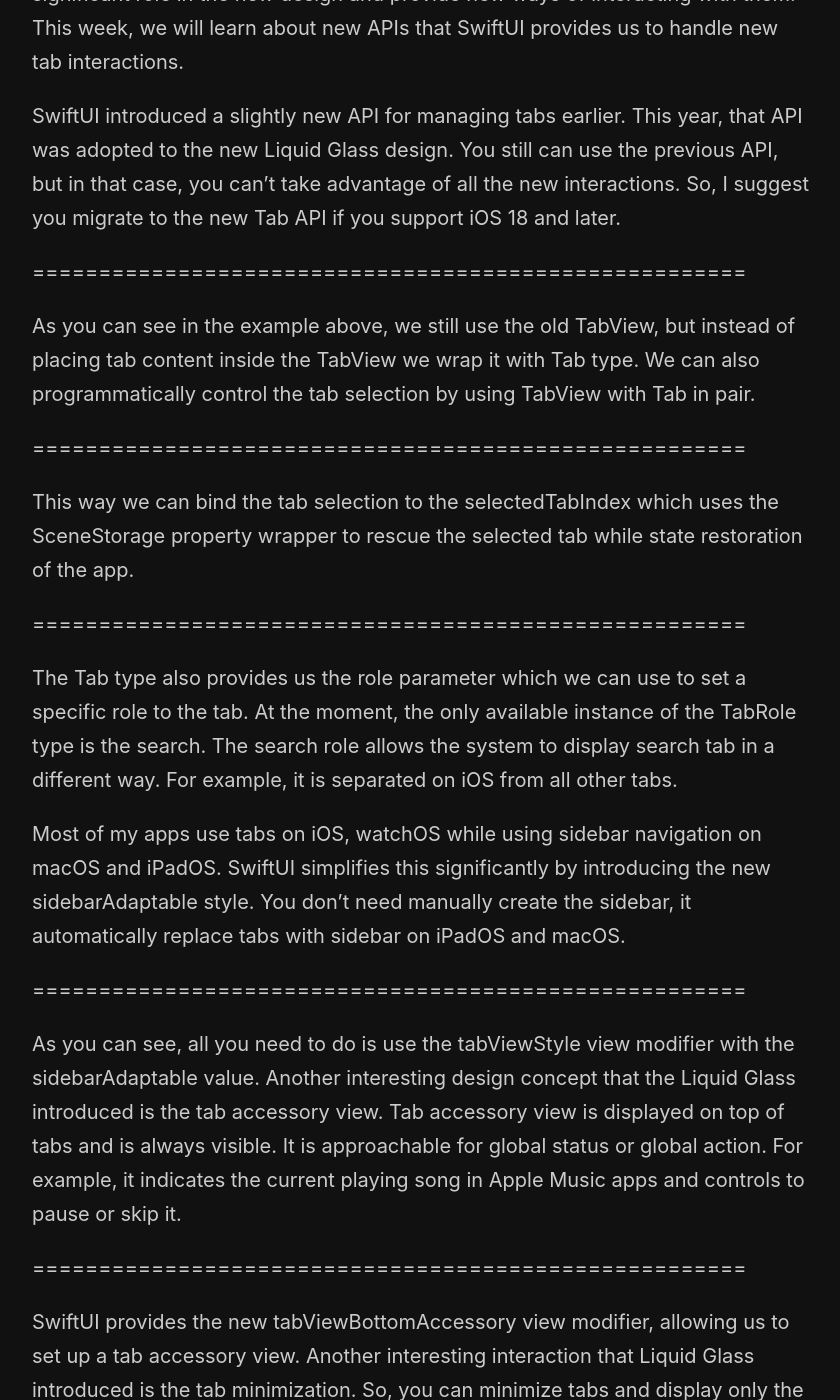
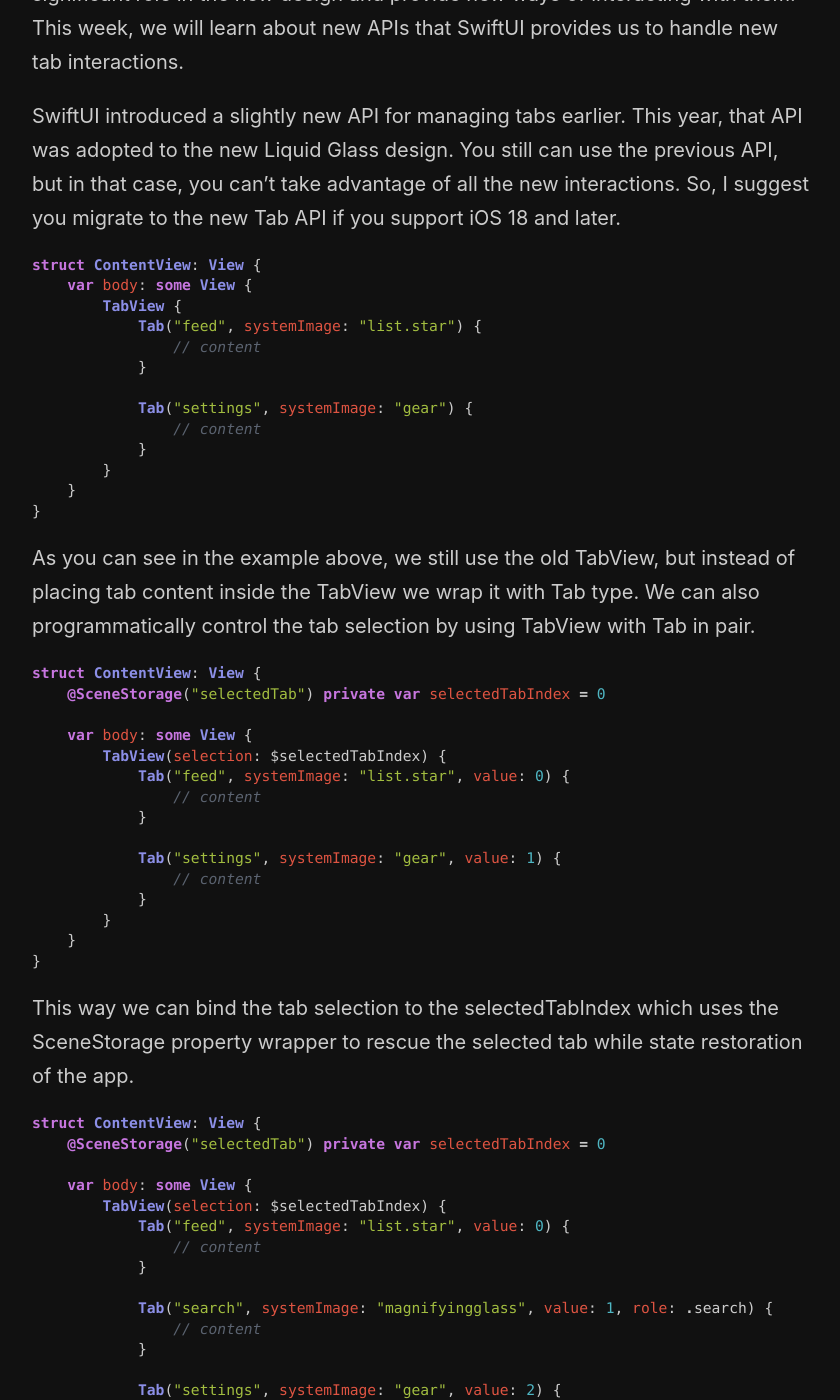
Before and after one commit to mecid/mecid.github.io, a Jekyll site: the page built from _posts/2025-06-24-glassifying-tabs-in-swiftui.md, in a window 1280 px wide and 1400 px high, scrolled down 367 px. Shown: the whole window, without its empty margins (218-1058 px from the left). Built offline with Jekyll 4.4.1, drawn with Linux system fonts in a browser that asks for light colours; some of the changed text lies outside the part shown.

Commit message:
code examples added to the glassy tabs post

````diff
--- a/_posts/2025-06-24-glassifying-tabs-in-swiftui.md
+++ b/_posts/2025-06-24-glassifying-tabs-in-swiftui.md
@@ -7,28 +7,140 @@
 
 SwiftUI introduced a slightly new API for managing tabs earlier. This year, that API was adopted to the new Liquid Glass design. You still can use the previous API, but in that case, you can’t take advantage of all the new interactions. So, I suggest you migrate to the new Tab API if you support iOS 18 and later.
 
-======================================================
+```swift
+struct ContentView: View {
+    var body: some View {
+        TabView {
+            Tab("feed", systemImage: "list.star") {
+                // content
+            }
+
+            Tab("settings", systemImage: "gear") {
+                // content
+            }
+        }
+    }
+}
+```
 
 As you can see in the example above, we still use the old TabView, but instead of placing tab content inside the TabView we wrap it with Tab type. We can also programmatically control the tab selection by using TabView with Tab in pair.
 
-======================================================
+```swift
+struct ContentView: View {
+    @SceneStorage("selectedTab") private var selectedTabIndex = 0
+
+    var body: some View {
+        TabView(selection: $selectedTabIndex) {
+            Tab("feed", systemImage: "list.star", value: 0) {
+                // content
+            }
+
+            Tab("settings", systemImage: "gear", value: 1) {
+                // content
+            }
+        }
+    }
+}
+```
 
 This way we can bind the tab selection to the selectedTabIndex which uses the SceneStorage property wrapper to rescue the selected tab while state restoration of the app.
 
-======================================================
+```swift
+struct ContentView: View {
+    @SceneStorage("selectedTab") private var selectedTabIndex = 0
+
+    var body: some View {
+        TabView(selection: $selectedTabIndex) {
+            Tab("feed", systemImage: "list.star", value: 0) {
+                // content
+            }
+
+            Tab("search", systemImage: "magnifyingglass", value: 1, role: .search) {
+                // content
+            }
+
+            Tab("settings", systemImage: "gear", value: 2) {
+                // content
+            }
+        }
+    }
+}
+```
 
 The Tab type also provides us the role parameter which we can use to set a specific role to the tab. At the moment, the only available instance of the TabRole type is the search. The search role allows the system to display search tab in a different way. For example, it is separated on iOS from all other tabs.
 
 Most of my apps use tabs on iOS, watchOS while using sidebar navigation on macOS and iPadOS. SwiftUI simplifies this significantly by introducing the new sidebarAdaptable style. You don’t need manually create the sidebar, it automatically replace tabs with sidebar on iPadOS and macOS.
 
-======================================================
+```swift
+struct ContentView: View {
+    @SceneStorage("selectedTab") private var selectedTabIndex = 0
+
+    var body: some View {
+        TabView(selection: $selectedTabIndex) {
+            Tab("feed", systemImage: "list.star", value: 0) {
+                // content
+            }
+
+            Tab("settings", systemImage: "gear", value: 2) {
+                // content
+            }
+        }
+        .tabViewStyle(.sidebarAdaptable)
+    }
+}
+```
 
 As you can see, all you need to do is use the tabViewStyle view modifier with the sidebarAdaptable value. Another interesting design concept that the Liquid Glass introduced is the tab accessory view. Tab accessory view is displayed on top of tabs and is always visible. It is approachable for global status or global action. For example, it indicates the current playing song in Apple Music apps and controls to pause or skip it.
 
-======================================================
+```swift
+struct ContentView: View {
+    @SceneStorage("selectedTab") private var selectedTabIndex = 0
+
+    var body: some View {
+        TabView(selection: $selectedTabIndex) {
+            Tab("feed", systemImage: "list.star", value: 0) {
+                // content
+            }
+
+            Tab("settings", systemImage: "gear", value: 2) {
+                // content
+            }
+        }
+        .tabViewStyle(.sidebarAdaptable)
+        .tabViewBottomAccessory {
+            Button("Do Action") {
+
+            }
+        }
+    }
+}
+```
 
 SwiftUI provides the new tabViewBottomAccessory view modifier, allowing us to set up a tab accessory view. Another interesting interaction that Liquid Glass introduced is the tab minimization. So, you can minimize tabs and display only the current one while the user is scrolling the content. We can control the tab minimization behavior by using the new tabBarMinimizeBehavior view modifier.
 
-======================================================
+```swift
+struct ContentView: View {
+    @SceneStorage("selectedTab") private var selectedTabIndex = 0
+
+    var body: some View {
+        TabView(selection: $selectedTabIndex) {
+            Tab("feed", systemImage: "list.star", value: 0) {
+                // content
+            }
+
+            Tab("settings", systemImage: "gear", value: 2) {
+                // content
+            }
+        }
+        .tabViewStyle(.sidebarAdaptable)
+        .tabBarMinimizeBehavior(.onScrollDown)
+        .tabViewBottomAccessory {
+            Button("Do Action") {
+
+            }
+        }
+    }
+}
+```
 
 Today we learned how to adapt the new Liquid Glass design language to the tab navigation which is the most popular way of structuring mobile apps.
````
